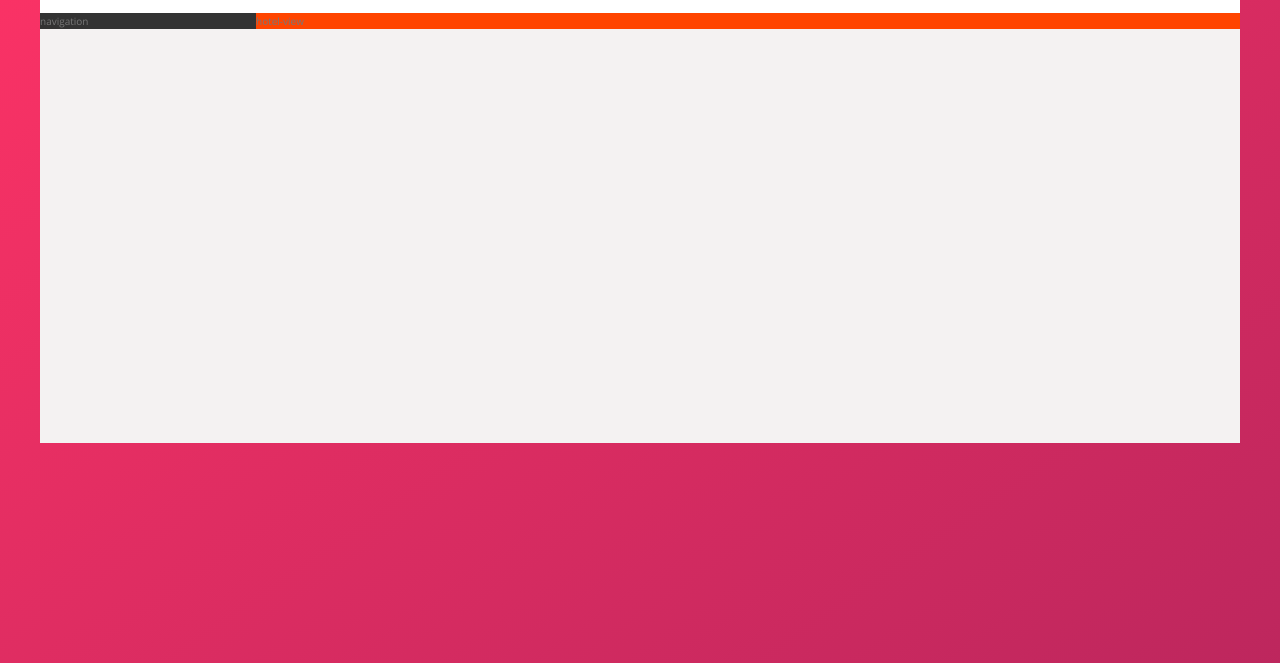
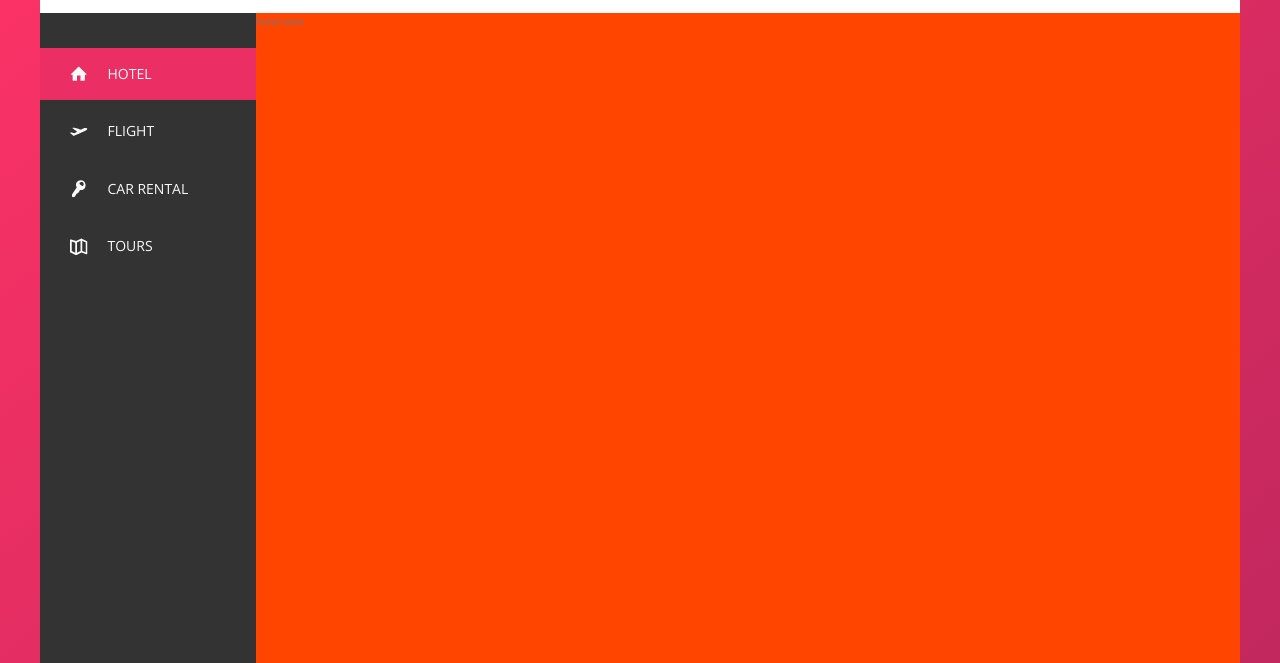
Before and after one commit to hectorcoronado/advanced-css, a website: page Trillo/starter/index.html in a window 1280 px wide. Shown: the part 137-800 px from the top of the page. Drawn offline with nearby package versions, Linux system fonts and the light colour scheme.

Commit message:
creates styles for sidebar nav (trillo project)

```diff
--- a/Trillo/starter/index.html
+++ b/Trillo/starter/index.html
@@ -12,6 +12,7 @@
     </head>
     <body>
         <div class="container">
+
             <header class="header">
                 <img src="img/logo.png" alt="trillo logo" class="logo">
                 <form action="#" class="search">
@@ -42,10 +43,49 @@
                     </div>
                 </nav>
             </header>
+
             <div class="content">
                 <nav class="sidebar">
-                    navigation
+                    <ul class="side-nav">
+                        <li class="side-nav__item side-nav__item--active">
+                            <a href="#" class="side-nav__link">
+                                <svg class="side-nav__icon">
+                                    <use xlink:href="img/sprite.svg#icon-home"></use>
+                                </svg>
+                                <span>Hotel</span>
+                            </a>
+                        </li>
+                        <li class="side-nav__item">
+                            <a href="#" class="side-nav__link">
+                                <svg class="side-nav__icon">
+                                    <use xlink:href="img/sprite.svg#icon-aircraft-take-off"></use>
+                                </svg>
+                                <span>Flight</span>
+                            </a>
+                        </li>
+                        <li class="side-nav__item">
+                            <a href="#" class="side-nav__link">
+                                <svg class="side-nav__icon">
+                                    <use xlink:href="img/sprite.svg#icon-key"></use>
+                                </svg>
+                                <span>Car Rental</span>
+                            </a>
+                        </li>
+                        <li class="side-nav__item">
+                            <a href="#" class="side-nav__link">
+                                <svg class="side-nav__icon">
+                                    <use xlink:href="img/sprite.svg#icon-map"></use>
+                                </svg>
+                                <span>Tours</span>
+                            </a>
+                        </li>
+                    </ul>
+
+                    <div class="legal">
+                        &copy; 2017 by Trillo. All rights reserved.
+                    </div>
                 </nav>
+
                 <main class="hotel-view">
                     hotel-view
                 </main>
--- a/Trillo/starter/sass/_components.scss
+++ b/Trillo/starter/sass/_components.scss
@@ -1,10 +1,14 @@
-// LOGO
+//////////
+// LOGO //
+//////////
 .logo {
     height: 3.25rem;
     margin-left: 2rem;
 }
 
-// SEARCH BOX
+////////////////
+// SEARCH BOX //
+////////////////
 .search {
     flex: 0 0 40%;
 
@@ -67,7 +71,9 @@
     }
 }
 
-// USER NAV
+//////////////
+// USER NAV //
+//////////////
 .user-nav {
     /**
       * override `header`'s `align-items: center` property so that
@@ -127,3 +133,84 @@
         margin-right: 1rem;
     }
 }
+
+//////////////
+// SIDE NAV //
+//////////////
+.side-nav {
+    font-size: 1.4rem;
+    list-style: none;
+    margin-top: 3.5rem;
+
+    &__item {
+        // set position to relative to render `::before` as expected
+        position: relative;
+
+        // add margin bottom to all items except last one
+        &:not(:last-child) {
+            margin-bottom: .5rem;
+        }
+    }
+
+    // small line that becomes visible and then expands to the right on hover
+    &__item::before {
+    content: "";
+    position: absolute;
+    top: 0;
+    left: 0;
+    height: 100%;
+    width: 3px;
+    background-color: var(--color-primary);
+    transform: scaleY(0);
+    transition: transform .2s,
+                width .4s cubic-bezier(1,0,0,1) .2s,
+                background-color .1s;
+    }
+
+    &__item:hover::before,
+    &__item--active::before {
+        transform: scaleY(1);
+        width: 100%;
+    }
+
+    &__item:active::before {
+        background-color: var(--color-primary-light);
+    }
+
+    // `:link` selects all <a>, <link>, and <area> elements that haven't been visited
+    &__link:link,
+    &__link:visited {
+        color: var(--color-grey-light-1);
+        display: block;
+        padding: 1.5rem 3rem;
+        text-decoration: none;
+        text-transform: uppercase;
+
+        // set position to relative so that z-index works
+        // necessary so that hover effect doesn't 'cover' text
+        position: relative;
+        z-index: 10;
+
+        // make element flex container to align icon & text
+        display: flex;
+        align-items: center;
+    }
+
+    &__icon {
+        // currentColor uses the color of the current element or the parent element
+        fill: currentColor;
+        height: 1.75rem;
+        margin-right: 2rem;
+        width: 1.75rem;
+    }
+}
+
+////////////////
+// LEGAL TEXT //
+////////////////
+.legal {
+    color: var(--color-grey-light-4);
+    font-size: 1.2rem;
+    padding: 2.5rem;
+    text-align: center;
+}
--- a/Trillo/starter/sass/_layout.scss
+++ b/Trillo/starter/sass/_layout.scss
@@ -35,11 +35,19 @@
       * 3rd for `flex-basis`
       */
     flex: 0 0 18%;
+
+    // make element a flex-container:
+    display: flex;
+    // and since it's displayed as a side-bar, not a top navbar, set direction to column
+    flex-direction: column;
+    // align items along the *main axis*
+    justify-content: space-between;
 }
 
 .hotel-view {
     background-color: white;
     background-color: orangered;
+    height: 80rem; //test
 
     /**
       * the `hotel-view` element should occupy
```
Also changed, not shown: Trillo/starter/css/style.css.
